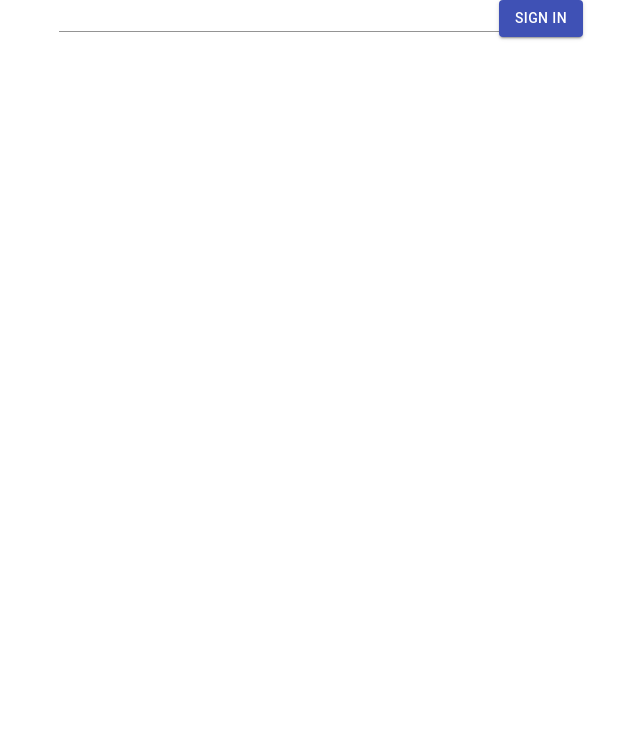
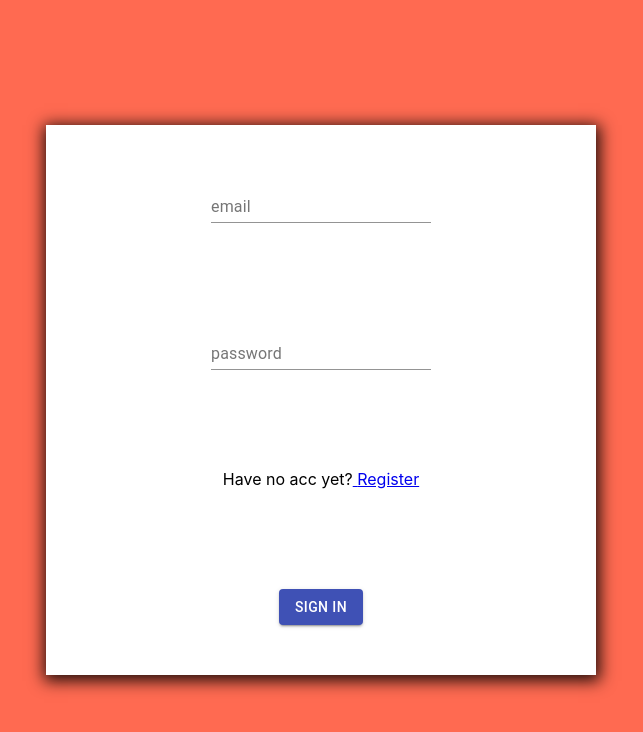
Before and after one commit to A-Asatiani/bicycle-renting-react, a React (Create React App) app: page /login in a window 1280 px wide. Shown: the top 732 px of the page, without its empty margins (319-962 px from the left). Built offline with nearby package versions, Linux system fonts and the light colour scheme.

Commit message:
feature: Login component css style

```diff
--- a/src/components/Login/Login.jsx
+++ b/src/components/Login/Login.jsx
@@ -6,6 +6,7 @@ import {
 } from "../../redux/actions/login-actions";
 import TextField from "@material-ui/core/TextField";
 import Button from "@material-ui/core/Button";
+import { Link } from "react-router-dom";
 import "./index.css";
 
 const Login = () => {
@@ -17,6 +18,7 @@ const Login = () => {
       <div className="input-fields">
         <TextField
           id="email"
+          label="email"
           value={state.fields.email.value}
           onChange={(e) =>
             dispatch(onHandleChange(e.target.id, e.target.value))
@@ -30,6 +32,7 @@ const Login = () => {
         />
         <TextField
           id="password"
+          label="password"
           value={state.fields.password.value}
           onChange={(e) =>
             dispatch(onHandleChange(e.target.id, e.target.value))
@@ -41,6 +44,13 @@ const Login = () => {
               : ""
           }
         />
+        <span className="registration-descr">
+          Have no acc yet?
+          <Link className="registration-link" to="/register">
+            {" "}
+            Register
+          </Link>
+        </span>
         <Button
           variant="contained"
           color="primary"
--- a/src/components/Login/index.css
+++ b/src/components/Login/index.css
@@ -0,0 +1,21 @@
+.Login {
+  width: auto;
+  height: 100vh;
+  background-color: #ff6a51;
+  position: relative;
+}
+
+.input-fields {
+  width: 550px;
+  height: 550px;
+  position: absolute;
+  left: 50%;
+  top: 50%;
+  transform: translate(-50%, -50%);
+  display: flex;
+  flex-direction: column;
+  align-items: center;
+  justify-content: space-around;
+  box-shadow: 1px 3px 15px 3px rgba(0, 0, 0, 0.87);
+  background-color: white;
+}
```
